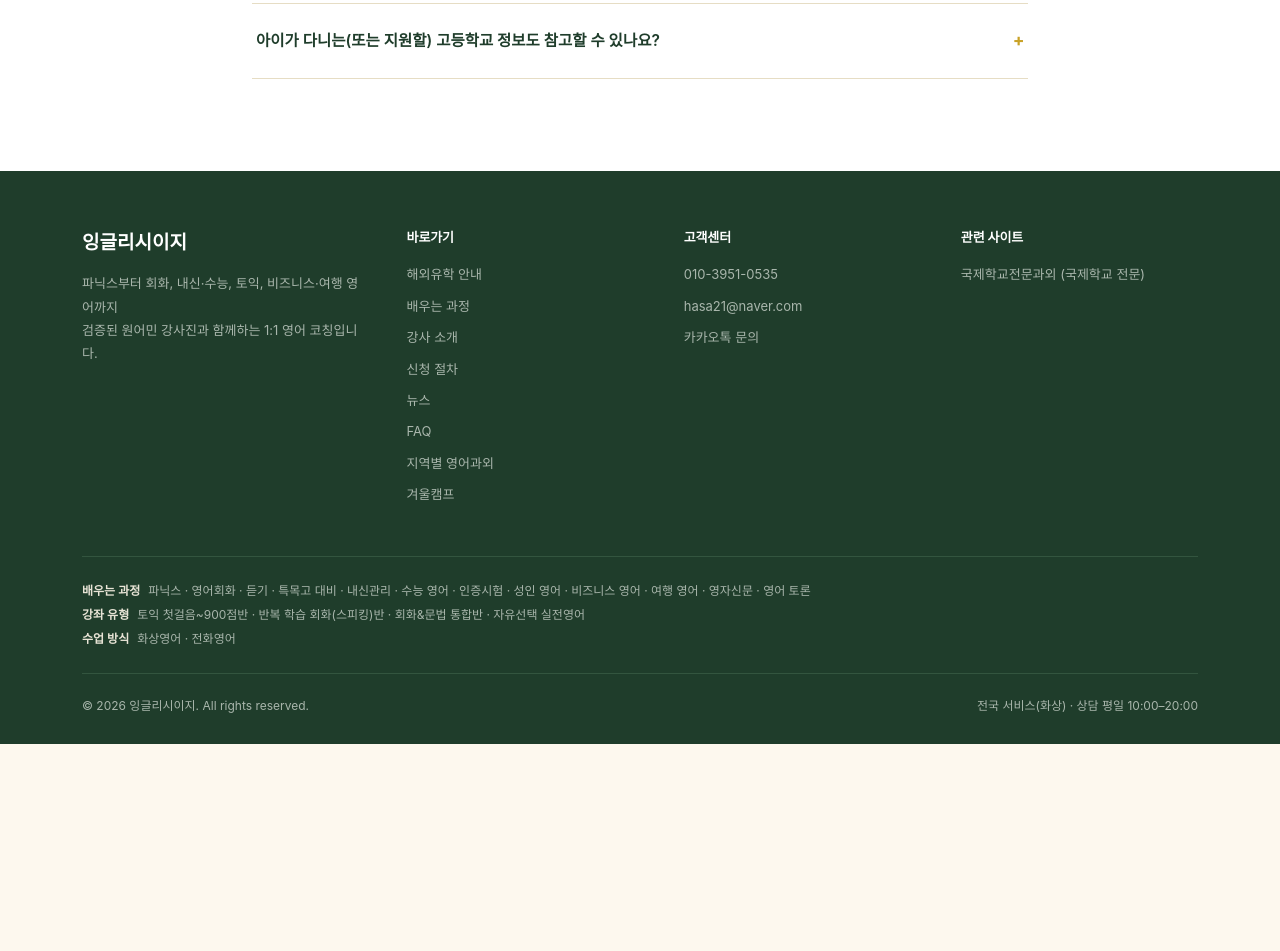
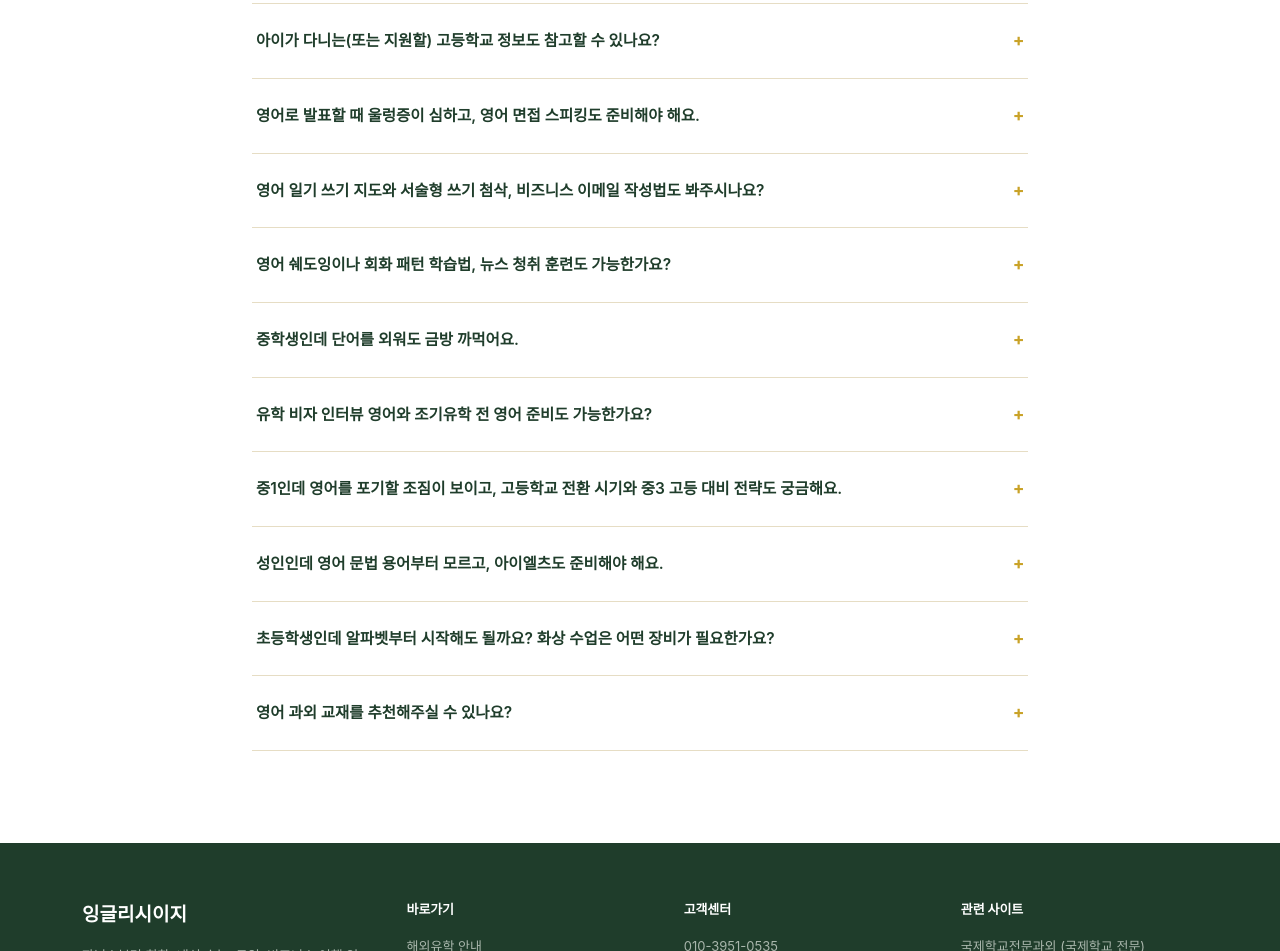
Before and after one commit to hasa080525-ctrl/englisheasy, a plain HTML site: page index.html in a window 1280 px wide. Shown: the part 10680-11631 px from the top of the page. Before the commit the page ends 11424 px from the top, so only its background shows below. Drawn offline with Linux system fonts and the light colour scheme; a web font is replaced by a local one.

Commit message:
콘텐츠: 신규 키워드를 FAQ 본문에 자연스럽게 반영
Co-Authored-By: Claude Sonnet 5 <noreply@anthropic.com>

```diff
--- a/index.html
+++ b/index.html
@@ -921,6 +921,42 @@
         <div class="faq-q">아이가 다니는(또는 지원할) 고등학교 정보도 참고할 수 있나요?<span class="plus">+</span></div>
         <div class="faq-a"><p>학교별로 영어 내신 난이도나 수능 대비 방식이 조금씩 다를 수 있어, 미리 학교 정보를 확인해두시면 커리큘럼을 맞추는 데 도움이 됩니다. 자녀가 다니는(또는 지원할) 고등학교 정보를 직접 찾아보고 싶으시다면 <a href="https://edu.naver.com/school-search?level=high" target="_blank" rel="noopener">네이버 학교 검색</a>을 참고하실 수 있습니다. 학사일정·급식 등 더 다양한 학교 공공데이터는 교육부 <a href="https://open.neis.go.kr/portal/mainPage.do" target="_blank" rel="noopener">나이스(NEIS) 교육정보 개방포털</a>에서도 확인하실 수 있습니다.</p></div>
       </div>
+      <div class="faq-item">
+        <div class="faq-q">영어로 발표할 때 울렁증이 심하고, 영어 면접 스피킹도 준비해야 해요.<span class="plus">+</span></div>
+        <div class="faq-a"><p>발표 울렁증은 실전처럼 여러 번 말해보는 연습이 가장 효과적이라, 수업 중 반복적으로 소리 내어 말하는 훈련을 병행합니다. 면접 스피킹은 예상 질문에 대한 답변을 먼저 구조화한 뒤 자연스럽게 말하는 연습으로 준비해드립니다.</p></div>
+      </div>
+      <div class="faq-item">
+        <div class="faq-q">영어 일기 쓰기 지도와 서술형 쓰기 첨삭, 비즈니스 이메일 작성법도 봐주시나요?<span class="plus">+</span></div>
+        <div class="faq-a"><p>학생은 짧은 일기 쓰기부터 시작해 서술형 답안 작성까지 단계별로 첨삭해드리고, 성인 학습자는 비즈니스 이메일처럼 실무에 바로 쓰이는 형식 위주로 작문을 지도합니다.</p></div>
+      </div>
+      <div class="faq-item">
+        <div class="faq-q">영어 쉐도잉이나 회화 패턴 학습법, 뉴스 청취 훈련도 가능한가요?<span class="plus">+</span></div>
+        <div class="faq-a"><p>네, 원어민 음성을 따라 말하는 쉐도잉 훈련, 자주 쓰이는 회화 패턴 반복 연습, 영어 뉴스로 듣기 실력을 끌어올리는 훈련까지 학습 목표에 맞춰 커리큘럼에 포함해드립니다.</p></div>
+      </div>
+      <div class="faq-item">
+        <div class="faq-q">중학생인데 단어를 외워도 금방 까먹어요.<span class="plus">+</span></div>
+        <div class="faq-a"><p>한 번에 많이 외우기보다 짧은 주기로 반복 복습하는 암기법이 장기 기억에 효과적입니다. 아이의 암기 패턴을 파악해 복습 주기를 맞춤으로 짜드립니다.</p></div>
+      </div>
+      <div class="faq-item">
+        <div class="faq-q">유학 비자 인터뷰 영어와 조기유학 전 영어 준비도 가능한가요?<span class="plus">+</span></div>
+        <div class="faq-a"><p>네, 비자 인터뷰에서 자주 나오는 질문 유형으로 실전 연습을 하고, 조기유학을 앞둔 자녀는 현지 생활에 필요한 실용 회화와 듣기 중심으로 미리 적응시켜드립니다.</p></div>
+      </div>
+      <div class="faq-item">
+        <div class="faq-q">중1인데 영어를 포기할 조짐이 보이고, 고등학교 전환 시기와 중3 고등 대비 전략도 궁금해요.<span class="plus">+</span></div>
+        <div class="faq-a"><p>중1에 영어를 포기하려는 조짐이 보이면 문법 용어부터 다시 쉽게 풀어 설명해 거부감을 줄이는 것이 우선입니다. 중3부터는 고등 내신형 지문 독해로 서서히 전환하며, 고교 진학 시점에 맞춰 수능형 학습으로 자연스럽게 이어가는 전략을 세워드립니다.</p></div>
+      </div>
+      <div class="faq-item">
+        <div class="faq-q">성인인데 영어 문법 용어부터 모르고, 아이엘츠도 준비해야 해요.<span class="plus">+</span></div>
+        <div class="faq-a"><p>성인 학습자는 문법 용어 설명부터 차근차근 짚어드리며, 아이엘츠는 목표 점수와 시험 영역(리딩·라이팅·리스닝·스피킹)에 맞춰 집중 훈련 계획을 세워드립니다.</p></div>
+      </div>
+      <div class="faq-item">
+        <div class="faq-q">초등학생인데 알파벳부터 시작해도 될까요? 화상 수업은 어떤 장비가 필요한가요?<span class="plus">+</span></div>
+        <div class="faq-a"><p>네, 알파벳과 파닉스 소리부터 놀이처럼 시작해 차근차근 단계를 밟아갑니다. 화상 수업은 인터넷이 연결된 컴퓨터나 태블릿, 헤드셋 정도만 있으면 충분하며, 정확한 사양은 상담 시 안내해드립니다.</p></div>
+      </div>
+      <div class="faq-item">
+        <div class="faq-q">영어 과외 교재를 추천해주실 수 있나요?<span class="plus">+</span></div>
+        <div class="faq-a"><p>학생의 현재 수준과 목표(내신·수능·회화 등)에 따라 적합한 교재가 달라 상담 시 맞춰 추천해드립니다.</p></div>
+      </div>
     </div>
   </div>
 </section>
```
